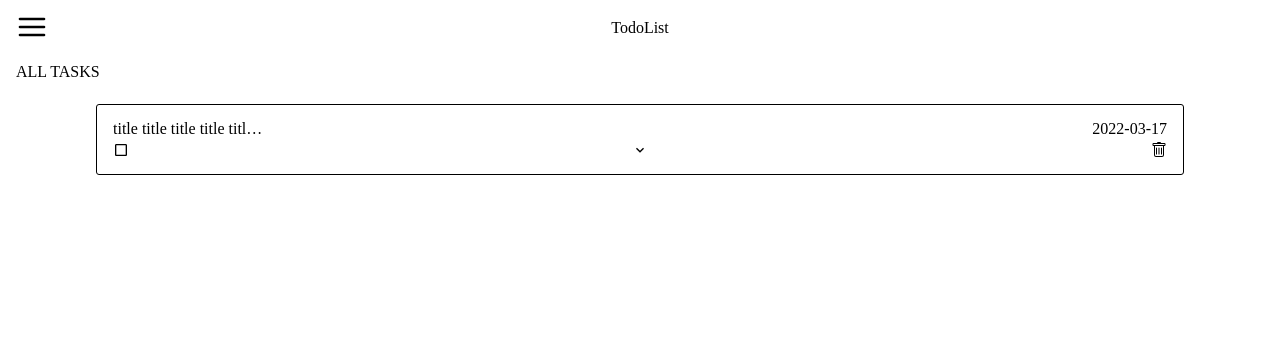
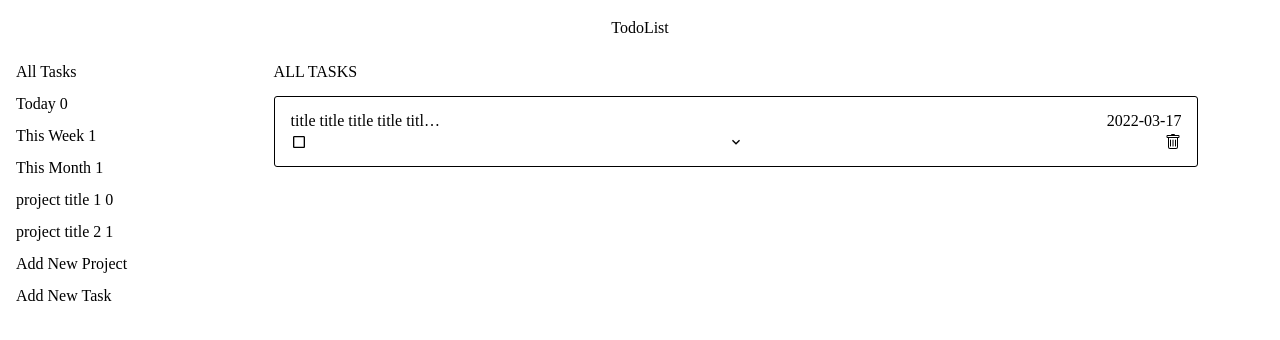
Before and after one commit to htder/todo_list, a React (Create React App) app: page / in a window 1280 px wide. Shown: the top 340 px of the page. Built offline with nearby package versions, Linux system fonts and the light colour scheme.

Commit message:
navbar is shown on large screens, navbar button now hides on large screens

```diff
--- a/src/components/TaskWindow.jsx
+++ b/src/components/TaskWindow.jsx
@@ -25,12 +25,13 @@ function TaskWindow({
       toggleCompleted={toggleCompleted}
       removeTask={removeTask}
       handleEdit={handleEdit}
+      page={page}
     />
   ));
 
   return (
     <div className="task-window">
-      <h3 className="task-window-title">{page}</h3>
+      {/* <h3 className="task-window-title">{page}</h3> */}
       <div className="task-window-container">{show && taskElements}</div>
     </div>
   );
--- a/src/components/Todo.jsx
+++ b/src/components/Todo.jsx
@@ -21,6 +21,7 @@ function Todo({
   id,
   removeTask,
   handleEdit,
+  page,
 }) {
   const [showMore, setShowMore] = useState(false);
   const [editModalOpen, setEditModalOpen] = useState(false);
@@ -44,6 +45,7 @@ function Todo({
 
   return (
     <div className="todo-container">
+      <h3 className="todo-container-title">{page}</h3>
       <div className="todo-main-visible">
         <div className="todo-top-row">
           <span
--- a/src/styles/Header.css
+++ b/src/styles/Header.css
@@ -26,3 +26,9 @@
 .menu-button-image {
   font-size: 2rem;
 }
+
+@media screen and (min-width: 768px) {
+  .menu-button {
+    display: none;
+  }
+}
--- a/src/styles/Navbar.css
+++ b/src/styles/Navbar.css
@@ -29,3 +29,19 @@
   width: 100%;
   padding: 0.5rem 0.5rem 0.5rem 0;
 }
+
+@media screen and (min-width: 768px) {
+  .menu-button {
+    display: none;
+  }
+
+  .hide-menu {
+    position: relative;
+    height: 93vh;
+    left: 0;
+    top: 0;
+    transform: none;
+    width: 15vw;
+    float: left;
+  }
+}
--- a/src/styles/TaskWindow.css
+++ b/src/styles/TaskWindow.css
@@ -1,6 +1,7 @@
 .task-window-title {
   text-transform: uppercase;
-  padding: 0.5rem 1rem 1rem 1rem;
+  padding: 0.3rem 1rem 1rem 6rem;
+  display: flex;
 }
 
 .task-window-container {
--- a/src/styles/Todo.css
+++ b/src/styles/Todo.css
@@ -64,3 +64,8 @@
   border-radius: 3px;
   padding: 1rem;
 }
+
+.todo-container-title {
+  text-transform: uppercase;
+  padding: 0 0 1rem 0 ;
+}
```
